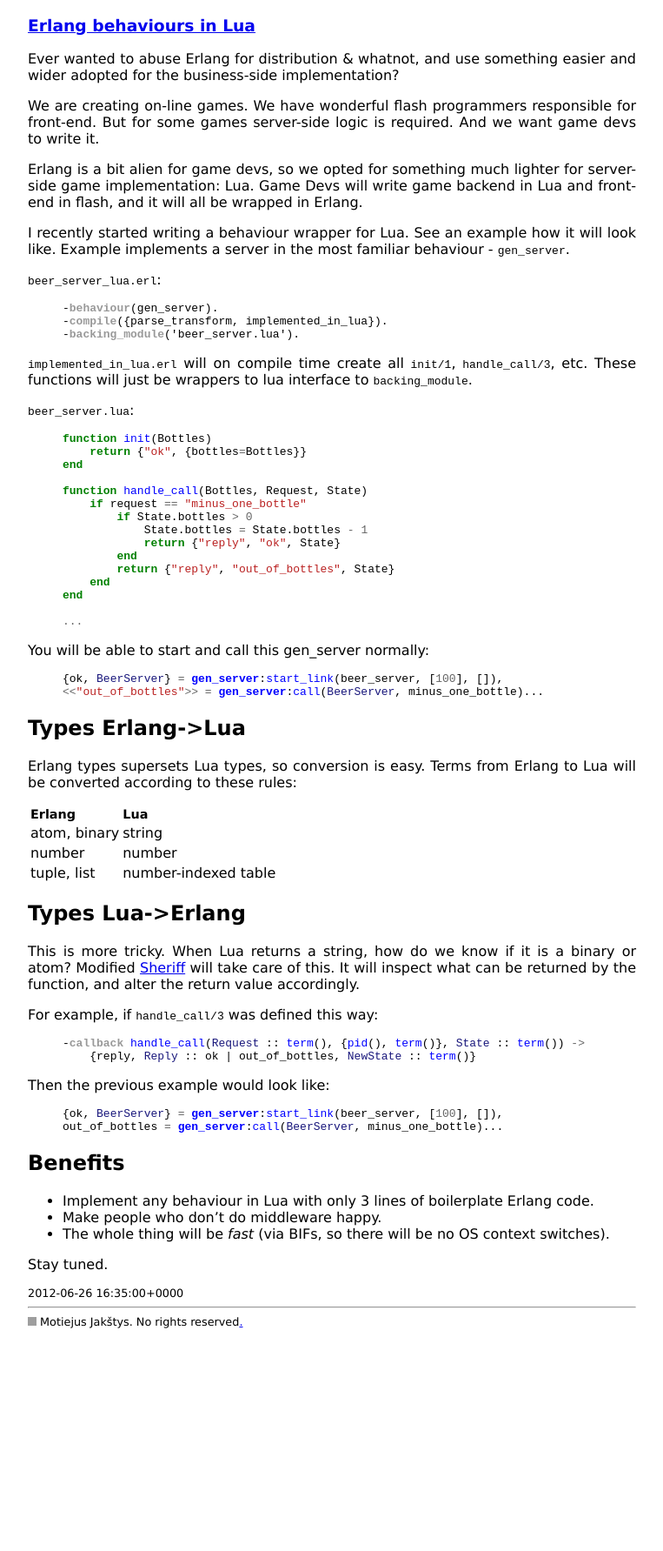
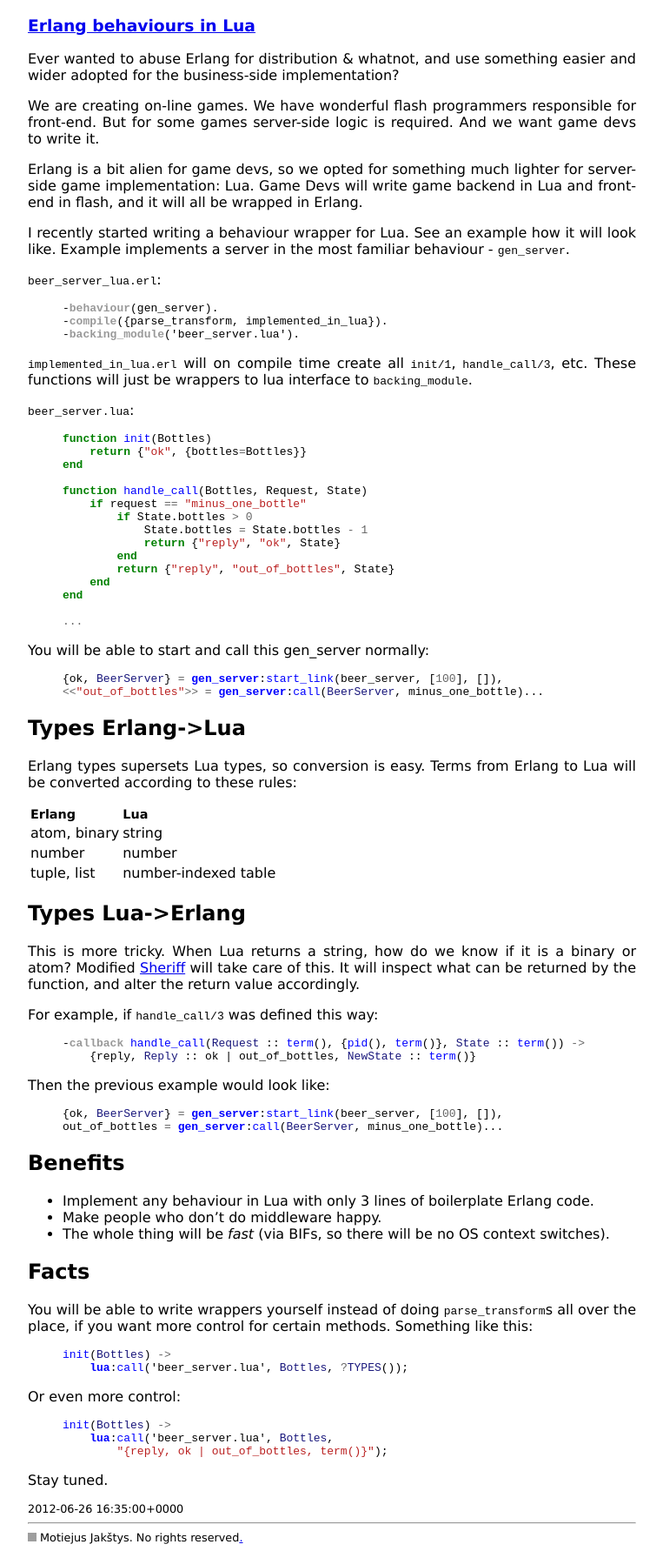
Before and after one commit to Motiejus/motiejus.github.com, a Jekyll site: the page built from _posts/2012-06-26-erlang-behaviours-in-lua.markdown, in a window 1280 px wide. Shown: the whole page at 87% size, without its empty margins (258-1021 px from the left). Built offline with Jekyll 4.4.1, drawn with Linux system fonts in a browser that asks for light colours; before the commit the page ends 1535 px from its top, so only the background shows below that; grey boxes are pictures that could not be loaded.

Commit message:
Add some explanation for control freaks

```diff
--- a/_posts/2012-06-26-erlang-behaviours-in-lua.markdown
+++ b/_posts/2012-06-26-erlang-behaviours-in-lua.markdown
@@ -99,6 +99,24 @@ Benefits
 * The whole thing will be _fast_ (via BIFs, so there will be no OS context
   switches).
 
+Facts
+-----
+
+You will be able to write wrappers yourself instead of doing `parse_transform`s
+all over the place, if you want more control for certain methods. Something
+like this:
+
+{% highlight erlang %}
+init(Bottles) ->
+    lua:call('beer_server.lua', Bottles, ?TYPES());
+{% endhighlight %}
+Or even more control:
+{% highlight erlang %}
+init(Bottles) ->
+    lua:call('beer_server.lua', Bottles,
+        "{reply, ok | out_of_bottles, term()}");
+{% endhighlight %}
+
 Stay tuned.
 
 [Sheriff]: https://github.com/extend/sheriff
```
